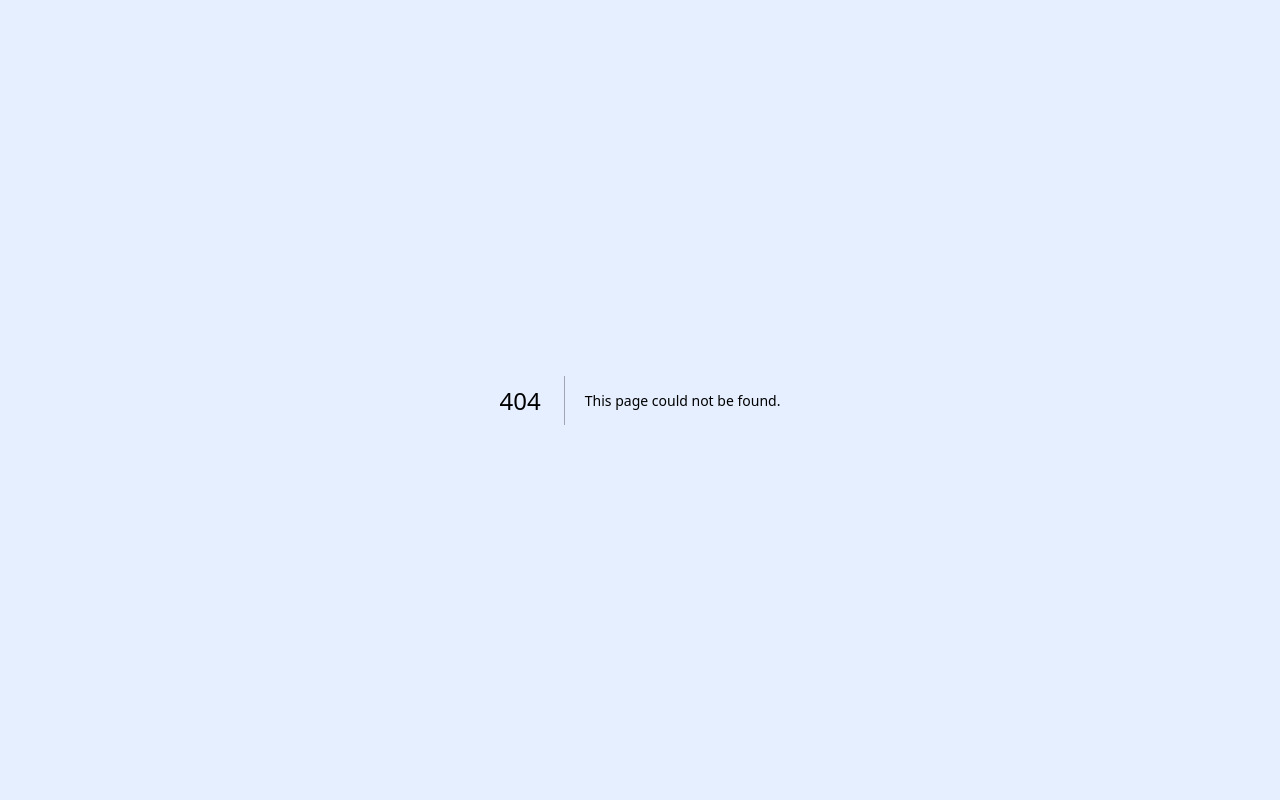
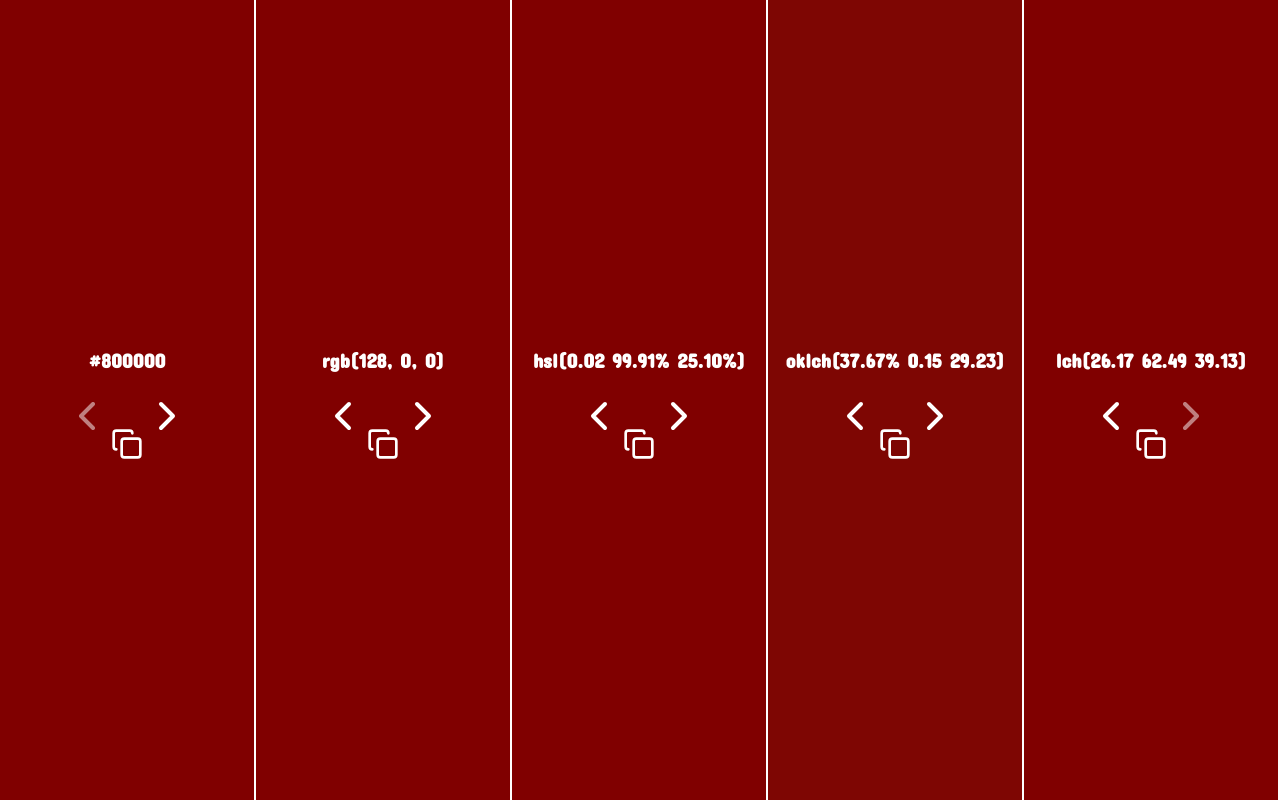
Before and after one commit to n0acar/tiny-projects, a Next.js app: page /tiny/color-converter in a window 1280 px wide. Before the commit this address had no page. Built offline with nearby package versions, Linux system fonts and the light colour scheme.

Commit message:
color converter finished

```diff
--- a/package.json
+++ b/package.json
@@ -15,6 +15,7 @@
     "@radix-ui/react-slot": "^1.1.0",
     "class-variance-authority": "^0.7.0",
     "clsx": "^2.1.1",
+    "culori": "^4.0.1",
     "date-fns": "^3.6.0",
     "lucide": "^0.408.0",
     "lucide-react": "^0.408.0",
--- /dev/null
+++ b/src/app/color-converter/layout.js
@@ -0,0 +1,14 @@
+export const metadata = {
+  title: "Online Color Converter",
+  description: "Convert colors easily at once",
+  keywords: ["hex", "okhcl", "rgb", "hsl", "color", "converter"],
+  openGraph: {
+    images: "./tiny/color-converter/og.png",
+    width: 1200,
+    height: 630,
+  },
+};
+
+export default function RootLayout({ children }) {
+  return <>{children}</>;
+}
--- /dev/null
+++ b/src/app/color-converter/page.js
@@ -0,0 +1,173 @@
+"use client";
+
+import { useState, useEffect } from "react";
+import { Input } from "@/components/ui/input";
+import { cn } from "@/lib/utils";
+
+import {
+  generateSeedColor,
+  isDark,
+  convert,
+  formatToCss,
+  parseColor,
+} from "./utils";
+import { Button } from "@/components/ui/button";
+import { ChevronLeft, ChevronRight, Copy, CopyCheck } from "lucide-react";
+
+export default function Page() {
+  const [color, setColor] = useState(generateSeedColor());
+  const [spaces, setSpaces] = useState(["hex", "rgb", "hsl", "oklch", "lch"]);
+
+  const moveSpace = (type, direction) => {
+    const newSpaces = [...spaces];
+    const currentIndex = newSpaces.indexOf(type);
+    const newIndex =
+      direction === "right"
+        ? (currentIndex + 1) % newSpaces.length
+        : currentIndex - 1;
+    const temp = newSpaces[currentIndex];
+    newSpaces[currentIndex] = newSpaces[newIndex];
+    newSpaces[newIndex] = temp;
+    setSpaces(newSpaces);
+  };
+
+  return (
+    <div className="font-concert-one h-screen w-screen grid lg:grid-flow-col">
+      {spaces.map((type, i) => (
+        <ColorSpace
+          key={type}
+          type={type}
+          color={color}
+          setColor={setColor}
+          moveType={moveSpace}
+          isFirst={i === 0}
+          isLast={i === spaces.length - 1}
+        />
+      ))}
+    </div>
+  );
+}
+
+const ColorSpace = ({ type, color, setColor, moveType, isFirst, isLast }) => {
+  const [formattedColor, setFormattedColor] = useState("");
+
+  const [invalidColor, setinvalidColor] = useState("");
+  const [inputColor, setInputColor] = useState("");
+  const [copied, setCopied] = useState(false);
+
+  useEffect(() => {
+    if (color !== formattedColor) {
+      setFormattedColor(convert(color, type));
+      setinvalidColor("");
+      setInputColor("");
+    }
+  }, [color]);
+
+  const handleInputChange = (value) => {
+    setInputColor(value);
+    if (type === "hex" && value.length !== 7) {
+      setinvalidColor(value);
+      return;
+    }
+    const color = parseColor(value);
+    if (!color) {
+      setinvalidColor(value);
+    } else {
+      setinvalidColor("");
+    }
+  };
+
+  const handleColorChange = (value) => {
+    if (invalidColor) return;
+    if (value !== formattedColor) {
+      setColor(value);
+    }
+  };
+
+  return formattedColor ? (
+    <div
+      style={{
+        transition: "background-color 0.5s ease",
+        backgroundColor: formattedColor,
+      }}
+      className={`${
+        isDark(color) ? "border-white" : "border-black"
+      } border-b-2 border-r-0 lg:border-r-2 lg:border-b-0 flex flex-col justify-center items-center`}
+    >
+      <Input
+        type="text"
+        value={invalidColor || inputColor || formattedColor}
+        onChange={(e) => handleInputChange(e.target.value)}
+        onBlur={(e) => handleColorChange(e.target.value)}
+        onKeyDown={(e) => {
+          {
+            if (e.key === "Enter") {
+              handleColorChange(e.target.value);
+            }
+          }
+        }}
+        className={`font-bold text-3xl lg:text-xl text-center  ${
+          invalidColor ? "bg-red-500" : "bg-transparent"
+        } h-12 w-full ${
+          isDark(color) ? "text-white" : "text-black"
+        } border-none focus-visible:ring-0 focus-visible:ring-offset-0`}
+        placeholder={`Enter ${type} color`}
+      />
+      <div className="flex items-center">
+        <Button
+          variant="ghost"
+          className="hover:bg-transparent hidden lg:block"
+          disabled={isFirst}
+          onClick={() => moveType(type, "left")}
+        >
+          <ChevronLeft
+            className={cn(
+              "h-12 w-12 ",
+              isDark(color) ? "text-white" : "text-black"
+            )}
+          />
+        </Button>
+        <Button
+          variant="ghost"
+          className="hover:bg-transparent hidden lg:block"
+          disabled={isLast}
+          onClick={() => moveType(type, "right")}
+        >
+          <ChevronRight
+            className={cn(
+              "h-12 w-12",
+              isDark(color) ? "text-white" : "text-black"
+            )}
+          />
+        </Button>
+      </div>
+      <Button
+        variant="ghost"
+        className="hover:bg-transparent"
+        onClick={() => {
+          navigator.clipboard.writeText(formattedColor);
+          setTimeout(() => {
+            setCopied(false);
+          }, 1000);
+          setCopied(true);
+        }}
+      >
+        {copied ? (
+          <CopyCheck
+            className={cn(
+              "h-8 w-8",
+              isDark(color) ? "text-white" : "text-black"
+            )}
+          />
+        ) : (
+          <Copy
+            className={cn(
+              "h-8 w-8",
+              isDark(color) ? "text-white" : "text-black"
+            )}
+          />
+        )}
+      </Button>
+    </div>
+  ) : null;
+};
--- /dev/null
+++ b/src/app/color-converter/popular-colors.js
@@ -0,0 +1,83 @@
+// Taken from https://www.color-hex.com/popular-colors.php
+
+const popularColors = [
+  "#ff80ed",
+  "#065535",
+  "#133337",
+  "#ffc0cb",
+  "#ffe4e1",
+  "#008080",
+  "#e6e6fa",
+  "#ff0000",
+  "#ffd700",
+  "#00ffff",
+  "#ffa500",
+  "#0000ff",
+  "#c6e2ff",
+  "#40e0d0",
+  "#b0e0e6",
+  "#ff7373",
+  "#d3ffce",
+  "#f0f8ff",
+  "#faebd7",
+  "#bada55",
+  "#003366",
+  "#fa8072",
+  "#ffb6c1",
+  "#ffff00",
+  "#c0c0c0",
+  "#800000",
+  "#800080",
+  "#c39797",
+  "#00ff00",
+  "#fff68f",
+  "#7fffd4",
+  "#20b2aa",
+  "#cccccc",
+  "#f08080",
+  "#ffc3a0",
+  "#c0d6e4",
+  "#66cdaa",
+  "#ff00ff",
+  "#ff7f50",
+  "#ff6666",
+  "#cbbeb5",
+  "#468499",
+  "#ffdab9",
+  "#008000",
+  "#afeeee",
+  "#00ced1",
+  "#b4eeb4",
+  "#000080",
+  "#f6546a",
+  "#660066",
+  "#990000",
+  "#696969",
+  "#b6fcd5",
+  "#0e2f44",
+  "#f5f5f5",
+  "#8a2be2",
+  "#daa520",
+  "#f5f5dc",
+  "#6897bb",
+  "#808080",
+  "#8b0000",
+  "#088da5",
+  "#ccff00",
+  "#81d8d0",
+  "#ffff66",
+  "#2acaea",
+  "#0a75ad",
+  "#ff1493",
+  "#ff4040",
+  "#101010",
+  "#a0db8e",
+  "#420420",
+  "#66cccc",
+  "#ccccff",
+  "#794044",
+  "#cc0000",
+  "#00ff7f",
+];
+
+export default popularColors;
--- /dev/null
+++ b/src/app/color-converter/utils.js
@@ -0,0 +1,78 @@
+import {
+  formatHex,
+  wcagContrast,
+  converter,
+  formatCss,
+  formatRgb,
+  getMode,
+  parse,
+  toGamut,
+} from "culori";
+import popularColors from "./popular-colors";
+
+export function generateSeedColor() {
+  return popularColors[Math.floor(Math.random() * popularColors.length)];
+}
+
+export function isDark(color) {
+  if (wcagContrast(color, "black") < wcagContrast(color, "white")) {
+    return true;
+  }
+  return false;
+}
+
+export function convert(color, type) {
+  if (type === "hex") return formatHex(toGamut("rgb")(color));
+  if (getMode(color) === type) return color;
+  return format(converter(type)(toGamut(type)(color)));
+}
+
+export function formatToCss(color) {
+  console.log(color, formatCss(color));
+  return formatCss(color);
+}
+
+function format(color) {
+  switch (color.mode) {
+    case "hex":
+      return color;
+    case "rgb":
+      return formatRgb(color);
+    case "hsl":
+      return formatHsl(color);
+    case "oklch":
+      return formatOklch(color);
+    case "lch":
+      return formatLch(color);
+    default:
+      return color;
+  }
+}
+
+function formatHsl(color) {
+  const { h, s, l } = color;
+  return `hsl(${cutNumber(h)} ${cutNumber(s * 100)}% ${cutNumber(l * 100)}%)`;
+}
+
+function formatOklch(color) {
+  const { l, c, h } = color;
+  return `oklch(${cutNumber(l * 100)}% ${cutNumber(c)} ${cutNumber(h)})`;
+}
+
+function formatLch(color) {
+  const { l, c, h } = color;
+  return `lch(${cutNumber(l)} ${cutNumber(c)} ${cutNumber(h)})`;
+}
+
+function cutNumber(number) {
+  return number ? number.toFixed(2) : "0";
+}
+
+export function parseColor(color) {
+  const parsedColor = parse(color);
+  try {
+    return toGamut(color.mode)(color);
+  } catch (error) {
+    return parsedColor;
+  }
+}
--- a/src/app/layout.js
+++ b/src/app/layout.js
@@ -1,8 +1,14 @@
-import { Inter } from "next/font/google";
+import { Inter, Concert_One } from "next/font/google";
 import "./globals.css";
 import { cn } from "@/lib/utils";
 
 const inter = Inter({ subsets: ["latin"], variable: "--font-sans" });
+
+const concertOne = Concert_One({
+  subsets: ["latin"],
+  weight: "400",
+  variable: "--font-concert-one",
+});
 
 export const metadata = {
   title: "Create Next App",
@@ -22,10 +28,11 @@ export default function RootLayout({ children }) {
       <body
         className={cn(
           "min-h-screen bg-background font-sans antialiased",
-          inter.variable
+          inter.variable,
+          concertOne.variable
         )}
       >
-        <main>{children}</main>
+        {children}
       </body>
     </html>
   );
--- a/tailwind.config.js
+++ b/tailwind.config.js
@@ -17,6 +17,10 @@ module.exports = {
       },
     },
     extend: {
+      fontFamily: {
+        "concert-one": "var(--font-concert-one)", // note: you can call the left side of this whatever you want - barlow-bold or title-font or foo-bar, this is what you'll use in your Tailwind css classes to use this font
+        inter: "var(--font-sans)", // note: the bit that goes inside the var() function is the same variable name we defined in app.tsx
+      },
       colors: {
         border: "hsl(var(--border))",
         input: "hsl(var(--input))",
```
Also changed, not shown: 2 other files (tests, documents, lock files or other folders).
